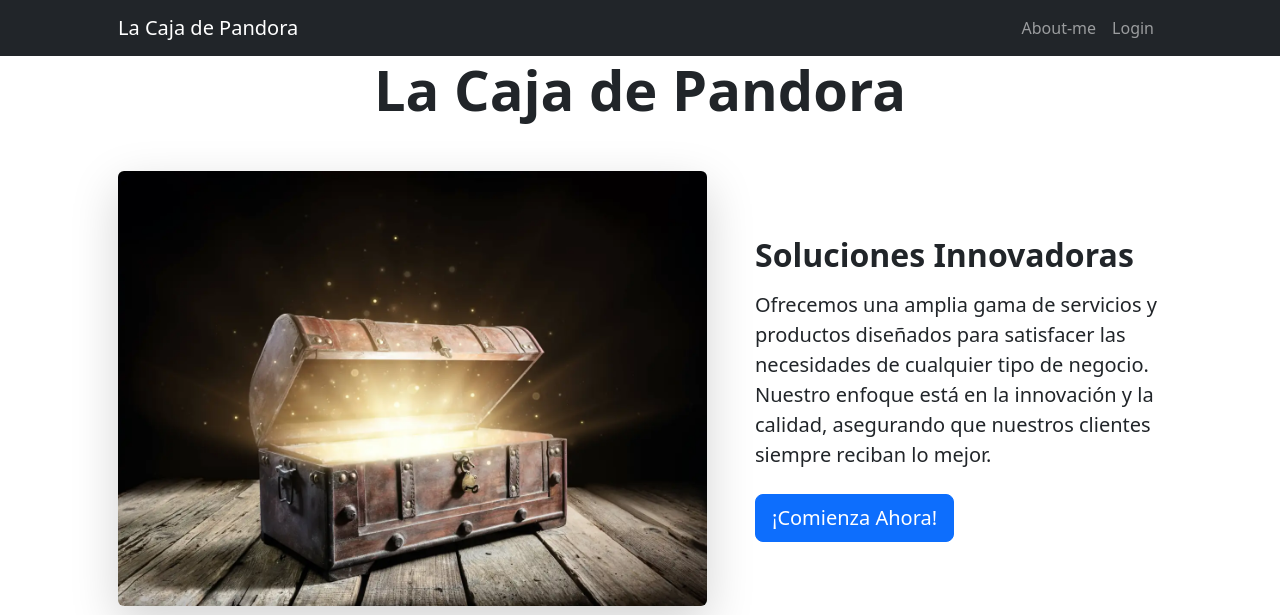
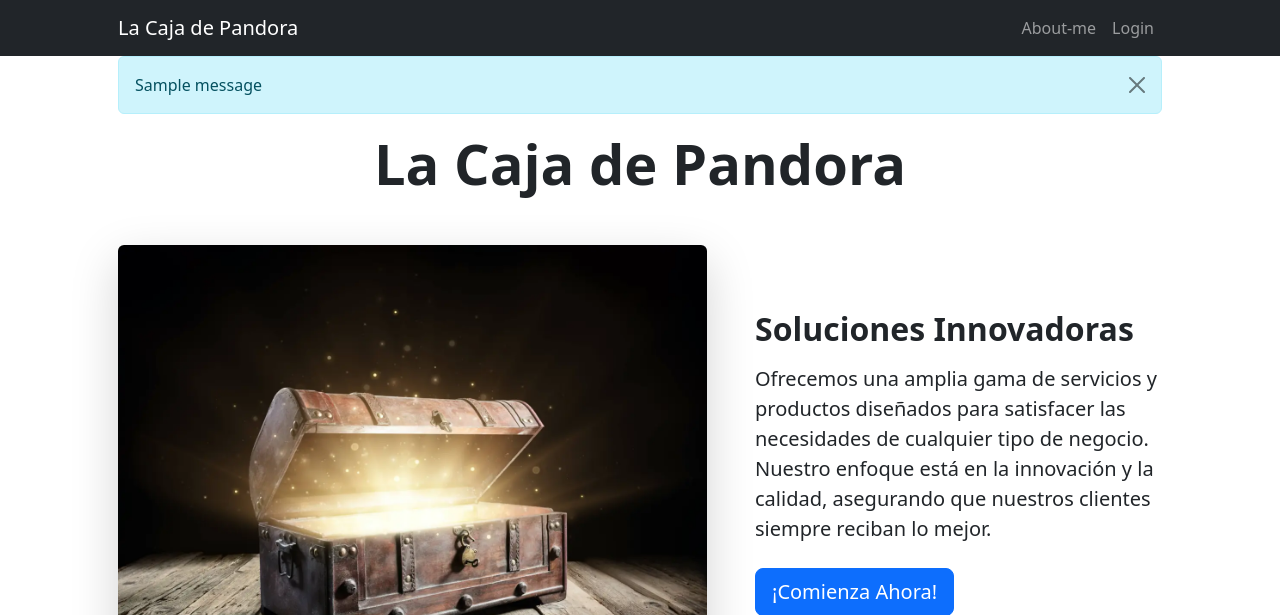
Before and after one commit to alessio1330/coder-EstebanAcevedo, a Django app: page / in a window 1280 px wide. Shown: the top 615 px of the page. Run offline with Django 5.2, Linux system fonts and the light colour scheme; one stand-in notice (Sample message) is shown; some libraries are stand-ins or nearby versions.

Commit message:
feat: agregar mensajes de alerta en la plantilla base y eliminar mensajes de alerta en la página de inicio de sesión

```diff
--- a/src/core/templates/core/base.html
+++ b/src/core/templates/core/base.html
@@ -20,6 +20,12 @@
     <body>
         {% include 'core/componentes/navbar.html' %}                                                                                                                                                                                                        <!-- Responsive navbar-->
         <div class="container px-4 px-lg-5">
+            {% for message in messages %}
+                <div class="alert alert-info alert-dismissible fade show" role="alert">
+                    {{ message }}
+                    <button type="button" class="btn-close" data-bs-dismiss="alert" aria-label="Close"></button>
+                </div>
+            {% endfor %}
             {% block content %}
 
             {% endblock content %}
--- a/src/core/templates/core/index.html
+++ b/src/core/templates/core/index.html
@@ -1,4 +1,5 @@
 {% extends 'core/base.html' %}
+
 {% load static %}
 
 {% block content %}
```
Also changed, not shown: src/core/templates/core/login.html (+0 -7 lines), src/db.sqlite3.
